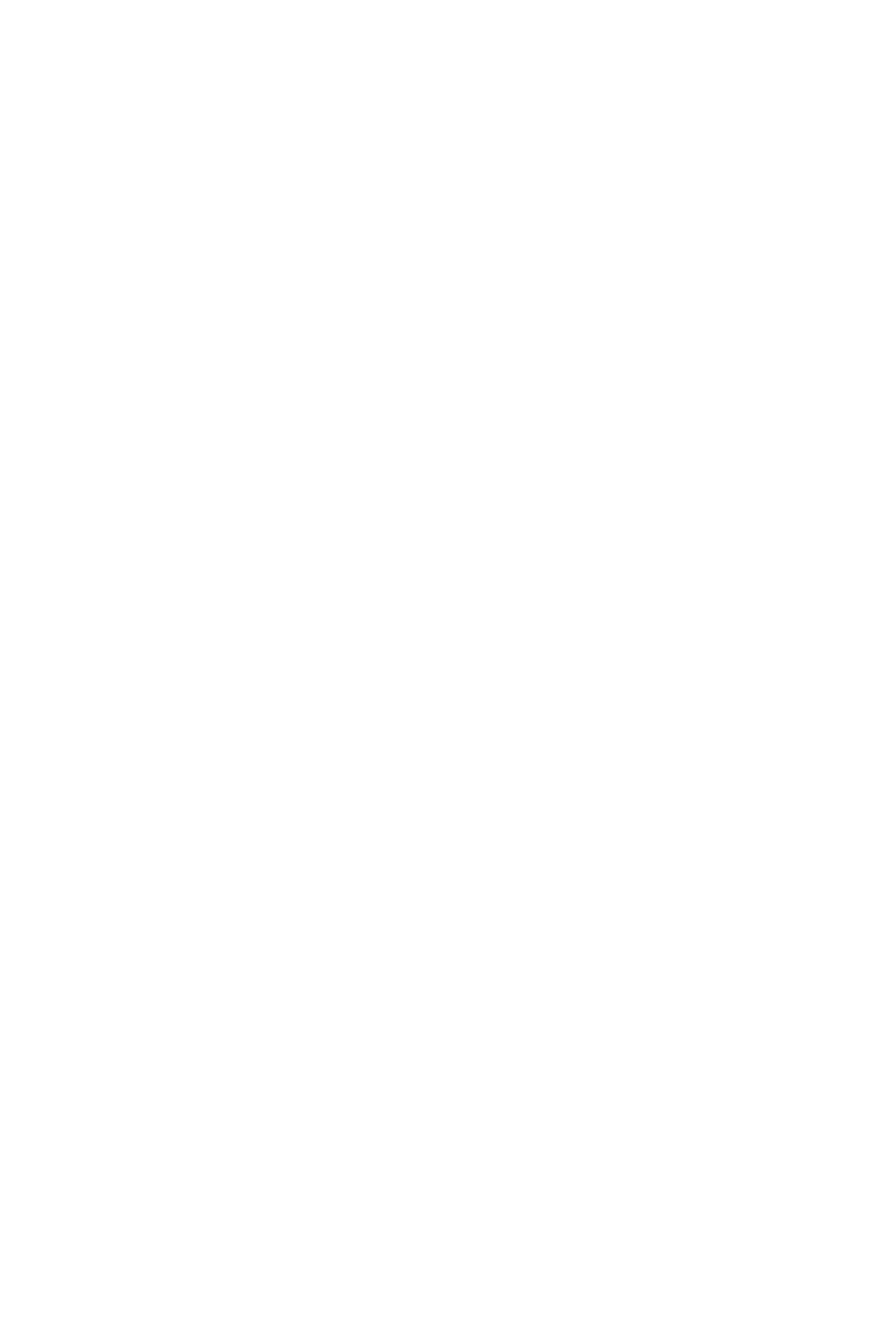
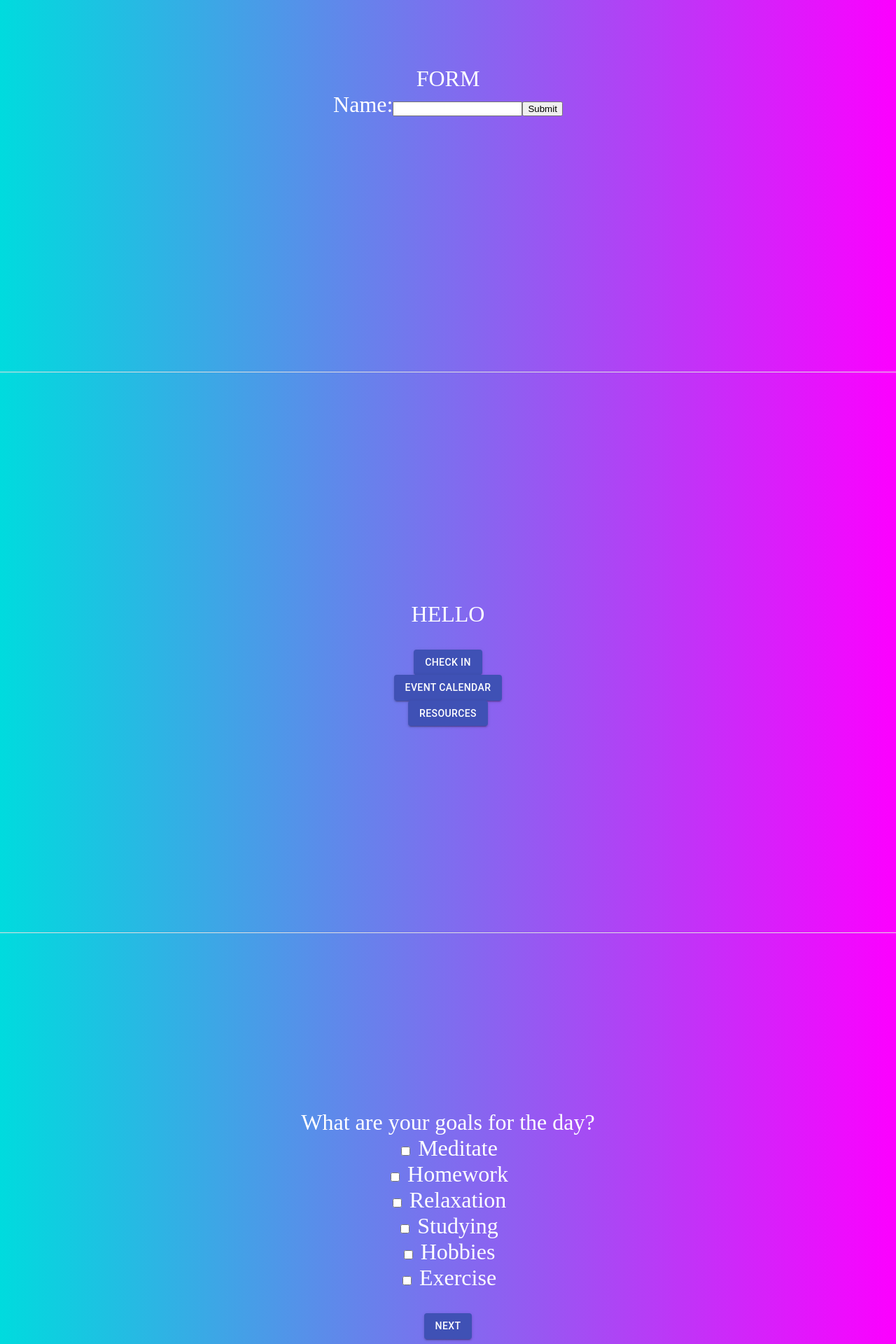
Before and after one commit to Mehul20/thrivetech, a React (Create React App) app: page / in a window 1280 px wide. Shown: the part 2720-4640 px from the top of the page at 70% size. Before the commit the page ends 2451 px from the top, so only its background shows below. Built offline with nearby package versions, Linux system fonts and the light colour scheme.

Commit message:
Added page4-6

```diff
--- a/package.json
+++ b/package.json
@@ -13,7 +13,7 @@
     "react": "^17.0.2",
     "react-dom": "^17.0.2",
     "react-router-dom": "^6.2.1",
-    "react-scripts": "5.0.0",
+    "react-scripts": "^5.0.0",
     "web-vitals": "^2.1.4"
   },
   "scripts": {
--- /dev/null
+++ b/src/Page4.js
@@ -0,0 +1,27 @@
+import './App.css';
+import ConnectWithoutContactIcon from '@mui/icons-material/ConnectWithoutContact';
+import React from 'react';
+
+function Page4() {
+    return (
+      <div className="App">
+        <header className="App-header">
+          {/* <AlarmOnIcon style={{ fontSize: 150, color:'black' }}/> */}
+          <p className="Textstyle">
+           FORM
+           <br />
+           <form>
+            <label>
+                Name:
+                <input type="text" name="name" />
+            </label>
+            <input type="submit" value="Submit" />
+            </form>
+
+          </p>
+        </header>
+
+      </div>
+    );
+  }
+export default Page4;
--- /dev/null
+++ b/src/Page5.js
@@ -0,0 +1,38 @@
+import image from './front.png'
+import './App.css';
+import Button from '@material-ui/core/Button';
+import Page2 from "./Page2";
+
+
+function Page5() {
+  return (
+    <div className="App">
+      <header className="App-header">
+        {/* <img src={image} className="App-logo" alt="logo" /> */}
+        <p className="Textstyle">
+          HELLO
+        </p>
+        <Button color="primary" variant="contained">
+        CHECK IN
+      </Button>
+      <Button color="primary" variant="contained">
+        EVENT CALENDAR
+      </Button>
+      <Button color="primary" variant="contained">
+        RESOURCES
+      </Button>
+      </header>
+
+
+
+
+
+    </div>
+
+
+
+
+  );
+}
+
+export default Page5;
--- /dev/null
+++ b/src/Page6.js
@@ -0,0 +1,35 @@
+import './App.css';
+// import AlarmOnIcon from '@mui/icons-material/AlarmOn';
+import Button from '@material-ui/core/Button';
+
+function Page6() {
+  return (
+    <div className="App">
+      <header className="App-header">
+        {/* <AlarmOnIcon style={{ fontSize: 150, color:'black' }}/> */}
+        <p className="Textstyle">
+         What are your goals for the day?
+         <br />
+         <input type="checkbox" id="meditate" name="meditate" value="meditate"></input>
+         <label for="meditate"> Meditate</label><br></br>
+         <input type="checkbox" id="homework" name="homework" value="homework"></input>
+         <label for="homework"> Homework</label><br></br>
+         <input type="checkbox" id="relaxation" name="relaxation" value="relaxation"></input>
+         <label for="relaxation"> Relaxation</label><br></br>
+         <input type="checkbox" id="studying" name="studying" value="studying"></input>
+         <label for="studying"> Studying</label><br></br>
+         <input type="checkbox" id="hobbies" name="hobbies" value="hobbies"></input>
+         <label for="hobbies"> Hobbies</label><br></br>
+         <input type="checkbox" id="exercise" name="exercise" value="exercise"></input>
+         <label for="exercise"> Exercise</label><br></br>
+        </p>
+        <Button color="primary" variant="contained">
+        NEXT
+      </Button>
+      </header>
+
+    </div>
+  );
+}
+
+export default Page6;
--- a/src/index.js
+++ b/src/index.js
@@ -4,6 +4,9 @@ import './index.css';
 import Page1 from './Page1'
 import Page2 from './Page2'
 import Page3 from './Page3'
+import Page4 from './Page4'
+import Page5 from './Page5'
+import Page6 from './Page6'
 import reportWebVitals from './reportWebVitals';
 import Divider from '@mui/material/Divider';
 import AppBar from '@mui/material/AppBar';
@@ -27,6 +30,12 @@ ReactDOM.render(
     <Divider />
     <Page3 />
     <Divider />
+    <Page4 />
+    <Divider />
+    <Page5 />
+    <Divider />
+    <Page6 />
+    <Divider />
   </React.StrictMode>,
   document.getElementById('root')
 );
```
Also changed, not shown: 1 other file (tests, documents, lock files or other folders).
